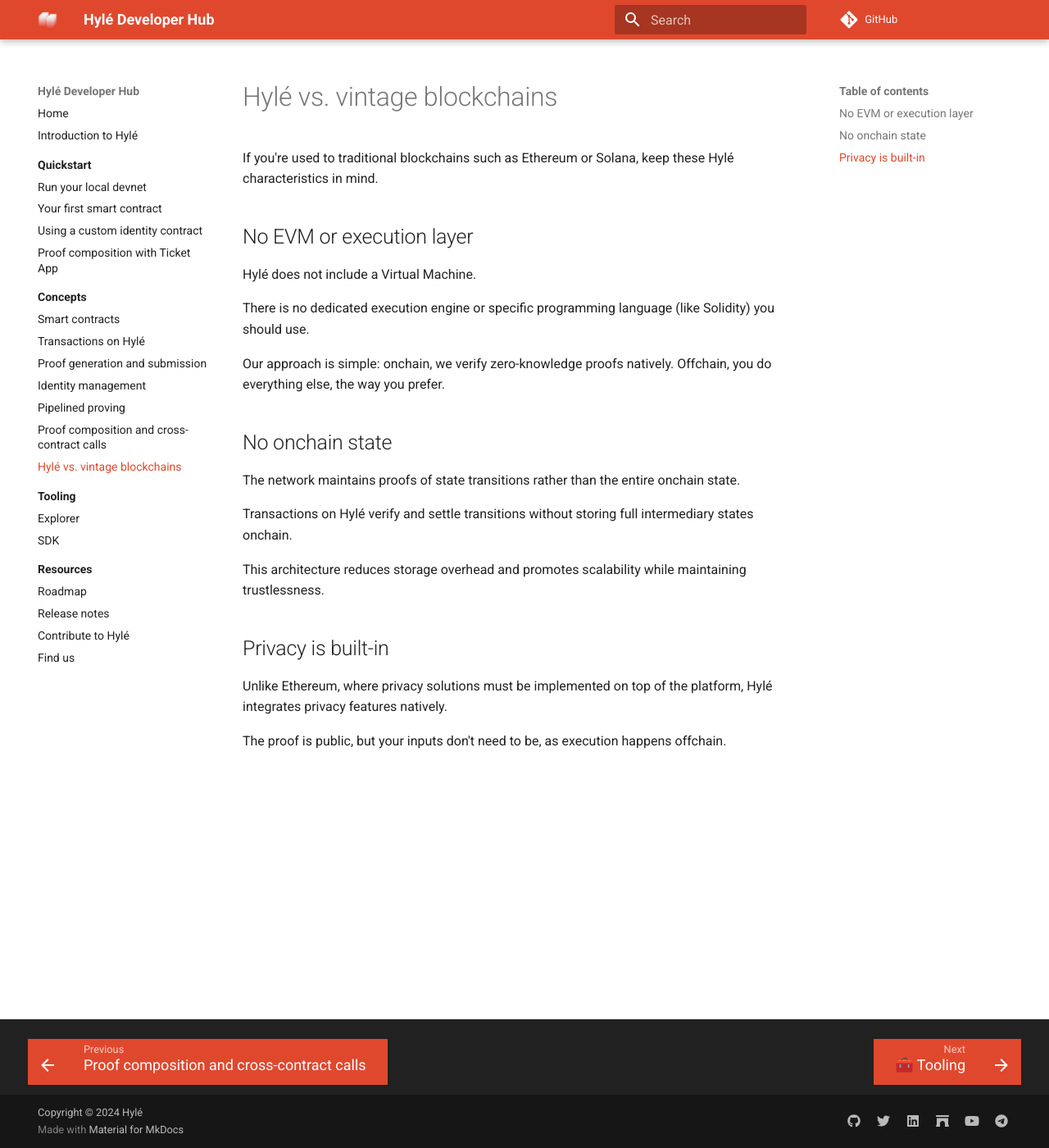
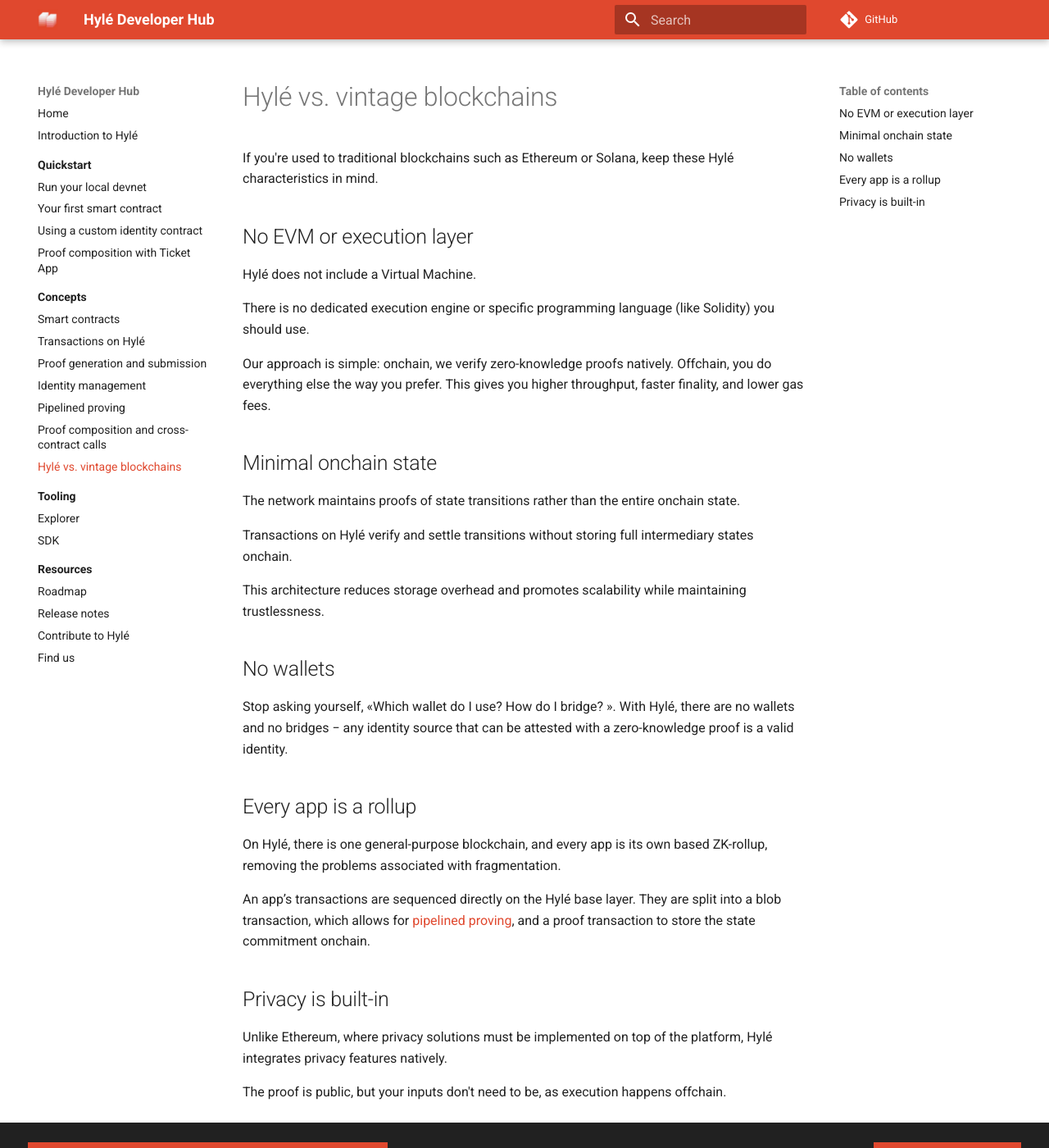
Before and after one commit to Hyle-org/devhub-hyle, an MkDocs documentation site: the page built from docs/concepts/hyle-vs-vintage-blockchains.md, in a window 1280 px wide and 1400 px high. Shown: the whole window at 82% size. Built offline with MkDocs 1.6.1 and Material for MkDocs 9.7.7, drawn with Linux system fonts in a browser that asks for light colours; comment, search, counter and statistics services are not loaded.

Commit message:
vs. vintage blockchains

```diff
--- a/docs/concepts/hyle-vs-vintage-blockchains.md
+++ b/docs/concepts/hyle-vs-vintage-blockchains.md
@@ -8,9 +8,9 @@
 
 There is no dedicated execution engine or specific programming language (like Solidity) you should use.
 
-Our approach is simple: onchain, we verify zero-knowledge proofs natively. Offchain, you do everything else, the way you prefer.
+Our approach is simple: onchain, we verify zero-knowledge proofs natively. Offchain, you do everything else the way you prefer. This gives you higher throughput, faster finality, and lower gas fees.
 
-## No onchain state
+## Minimal onchain state
 
 The network maintains proofs of state transitions rather than the entire onchain state.
 
@@ -18,6 +18,16 @@
 
 This architecture reduces storage overhead and promotes scalability while maintaining trustlessness.
 
+## No wallets
+
+Stop asking yourself, «Which wallet do I use? How do I bridge? ». With Hylé, there are no wallets and no bridges − any identity source that can be attested with a zero-knowledge proof is a valid identity.
+
+## Every app is a rollup
+
+On Hylé, there is one general-purpose blockchain, and every app is its own based ZK-rollup, removing the problems associated with fragmentation.
+
+An app’s transactions are sequenced directly on the Hylé base layer. They are split into a blob transaction, which allows for [pipelined proving](https://docs.hyle.eu/developers/general-doc/pipelined-proving/), and a proof transaction to store the state commitment onchain.
+
 ## Privacy is built-in
 
 Unlike Ethereum, where privacy solutions must be implemented on top of the platform, Hylé integrates privacy features natively.
```
